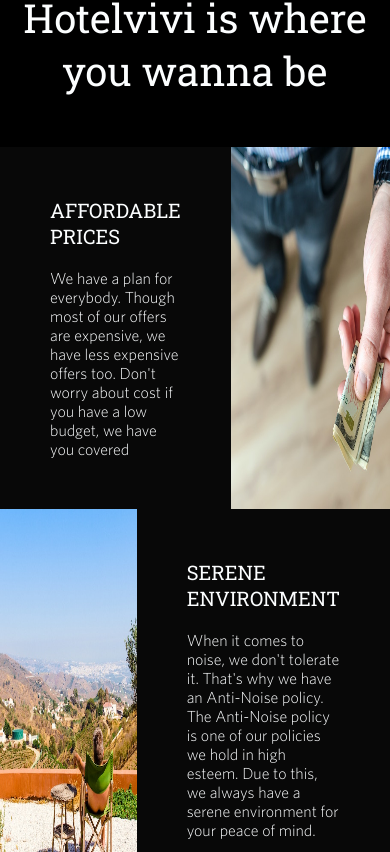
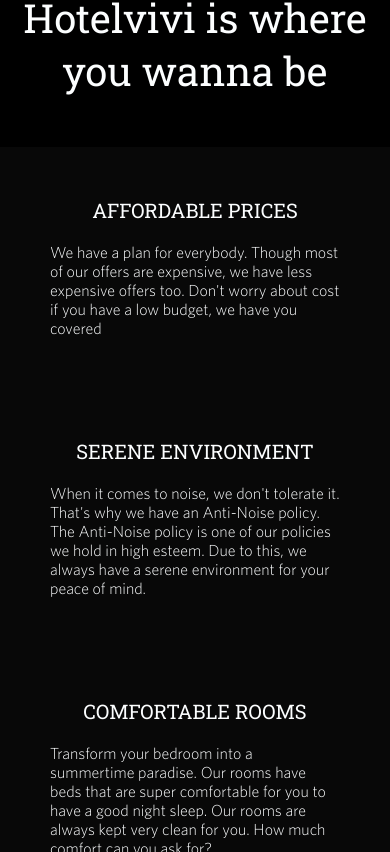
Before and after one commit to abrusu-collins/hotel-vivi, a React (Create React App) app: page / in a window 390 px wide. Shown: the part 3892-4744 px from the top of the page. Built offline with nearby package versions, Linux system fonts and the light colour scheme.

Commit message:
nice work collins

```diff
--- a/src/sass/responsiveness styles/_homeresponsiveness.scss
+++ b/src/sass/responsiveness styles/_homeresponsiveness.scss
@@ -100,6 +100,19 @@
     border-bottom-right-radius: 0;
   }
 }
+@media screen and (max-width: 551px) {
+  .place {
+    & .reasons {
+      width: 100%;
+      & > div {
+        grid-template-columns: 1fr;
+        & img{
+            display: none;
+        }
+      }
+    }
+  }
+}
 //reviews
 @media screen and (max-width: 1141px) {
   .reviews {
--- a/src/styles/index.css
+++ b/src/styles/index.css
@@ -827,6 +827,17 @@ video {
     border-bottom-right-radius: 0;
   }
 }
+@media screen and (max-width: 551px) {
+  .place .reasons {
+    width: 100%;
+  }
+  .place .reasons > div {
+    grid-template-columns: 1fr;
+  }
+  .place .reasons > div img {
+    display: none;
+  }
+}
 @media screen and (max-width: 1141px) {
   .reviews .flex-2,
 .reviews .flex-1 {
```
